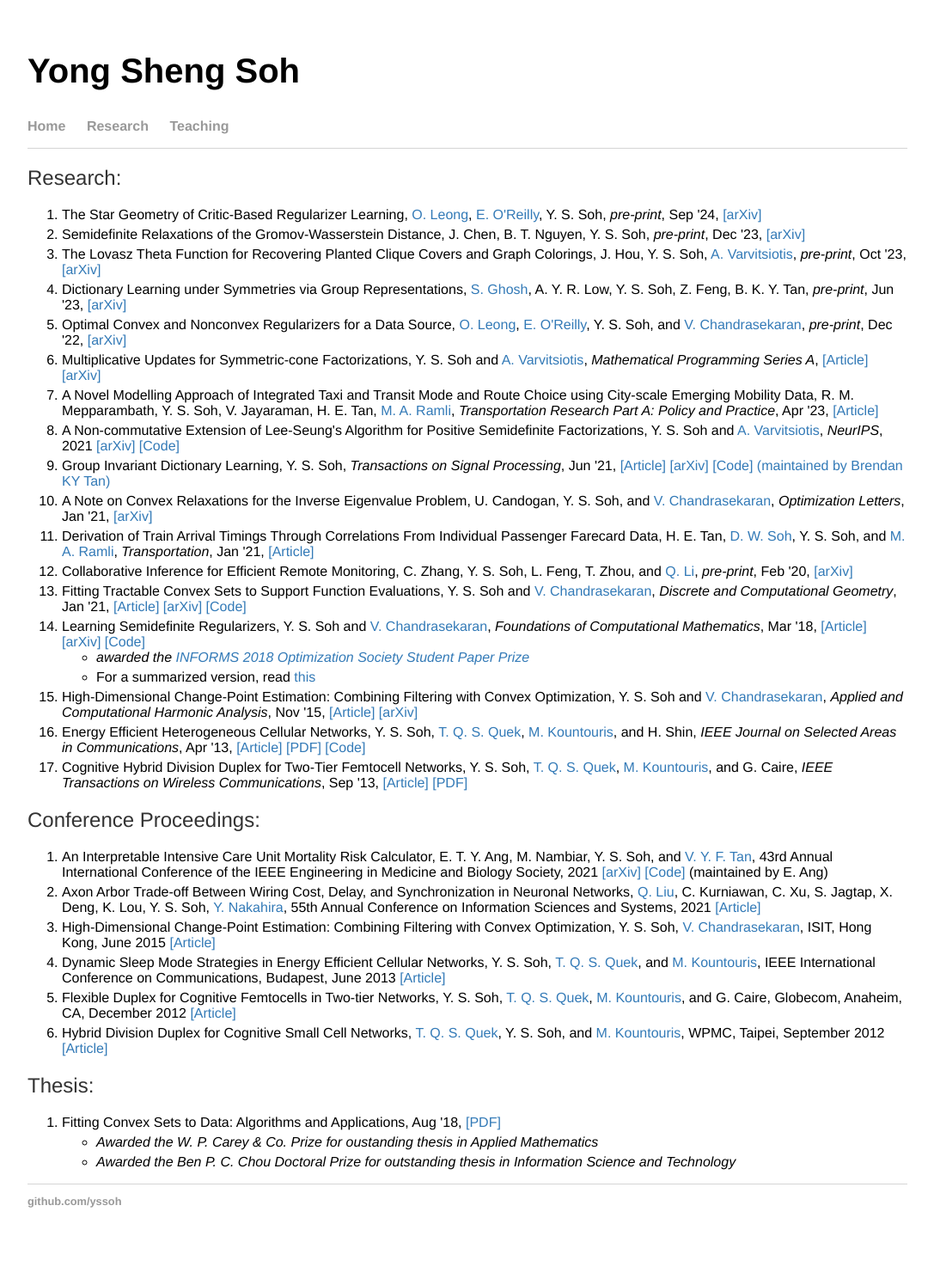
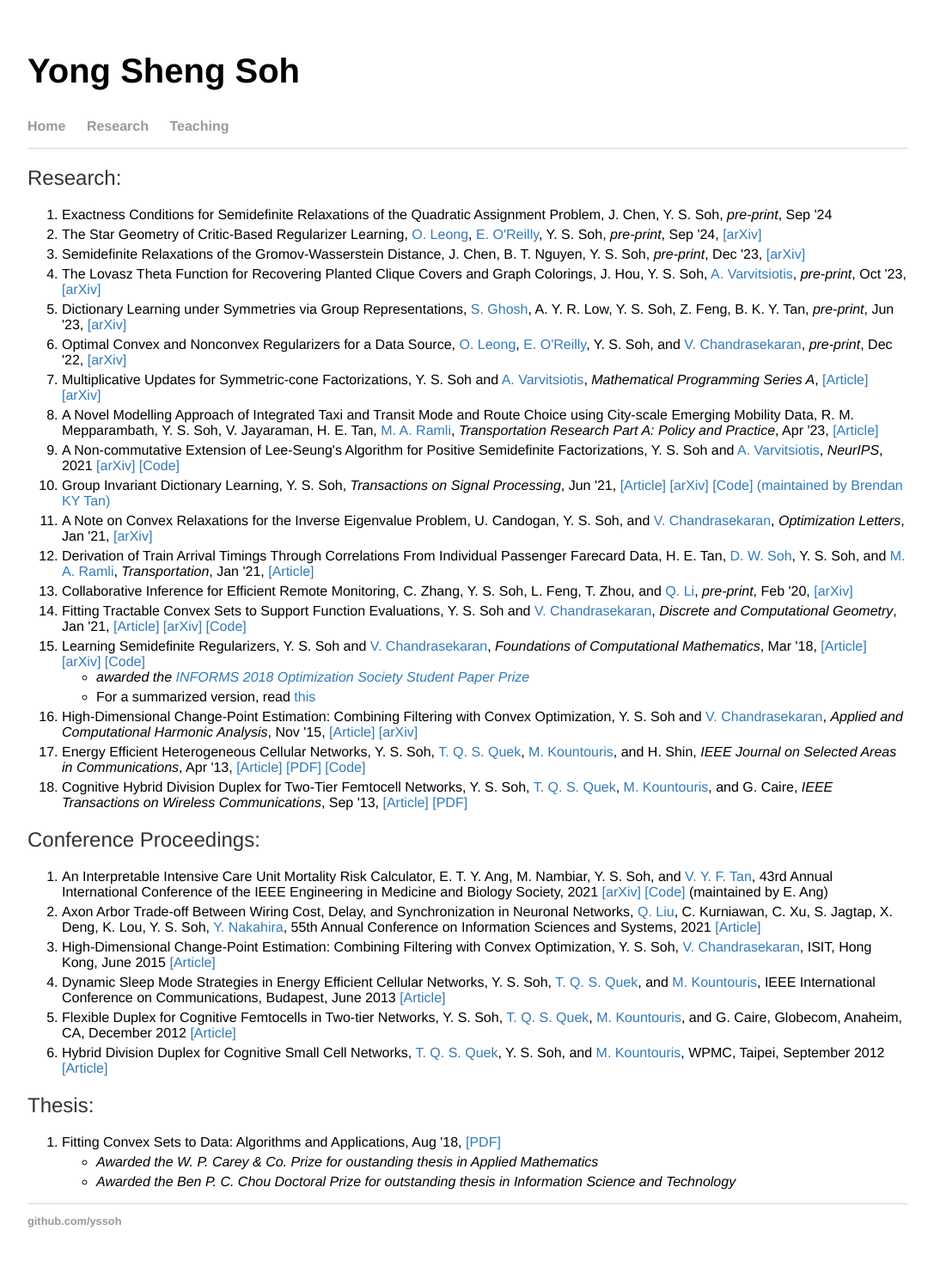
Before and after one commit to yssoh/yssoh.github.io, a Jekyll site: the page built from research/index.html, in a window 1280 px wide. Shown: the whole page at 86% size, without its empty margins (96-1183 px from the left). Built offline with Jekyll 4.4.1, drawn with Linux system fonts in a browser that asks for light colours; before the commit the page ends 1465 px from its top, so only the background shows below that.

Commit message:
Update index.html

```diff
--- a/research/index.html
+++ b/research/index.html
@@ -6,6 +6,7 @@ title: Yong Sheng Soh
 <div class="blurb">
   <h2>Research:</h2>
    <ol>
+    <li>Exactness Conditions for Semidefinite Relaxations of the Quadratic Assignment Problem, J. Chen, Y. S. Soh, <i>pre-print</i>, Sep '24</li>
     <li>The Star Geometry of Critic-Based Regularizer Learning, <a href ="https://www.oscarleong.com/">O. Leong</a>, <a href ="https://sites.google.com/view/eliza-oreilly/home">E. O'Reilly</a>, Y. S. Soh, <i>pre-print</i>, Sep '24, <a href = "https://arxiv.org/abs/2408.16852">[arXiv]</a></li>
 	<li>Semidefinite Relaxations of the Gromov-Wasserstein Distance, J. Chen, B. T. Nguyen, Y. S. Soh, <i>pre-print</i>, Dec '23, <a href = "https://arxiv.org/pdf/2312.14572">[arXiv]</a></li>
 	<li>The Lovasz Theta Function for Recovering Planted Clique Covers and Graph Colorings, J. Hou, Y. S. Soh, <a href ="https://sites.google.com/site/antoniosvarvitsiotis/">A. Varvitsiotis</a>, <i>pre-print</i>, Oct '23, <a href = "https://arxiv.org/abs/2310.00257">[arXiv]</a></li>
```
